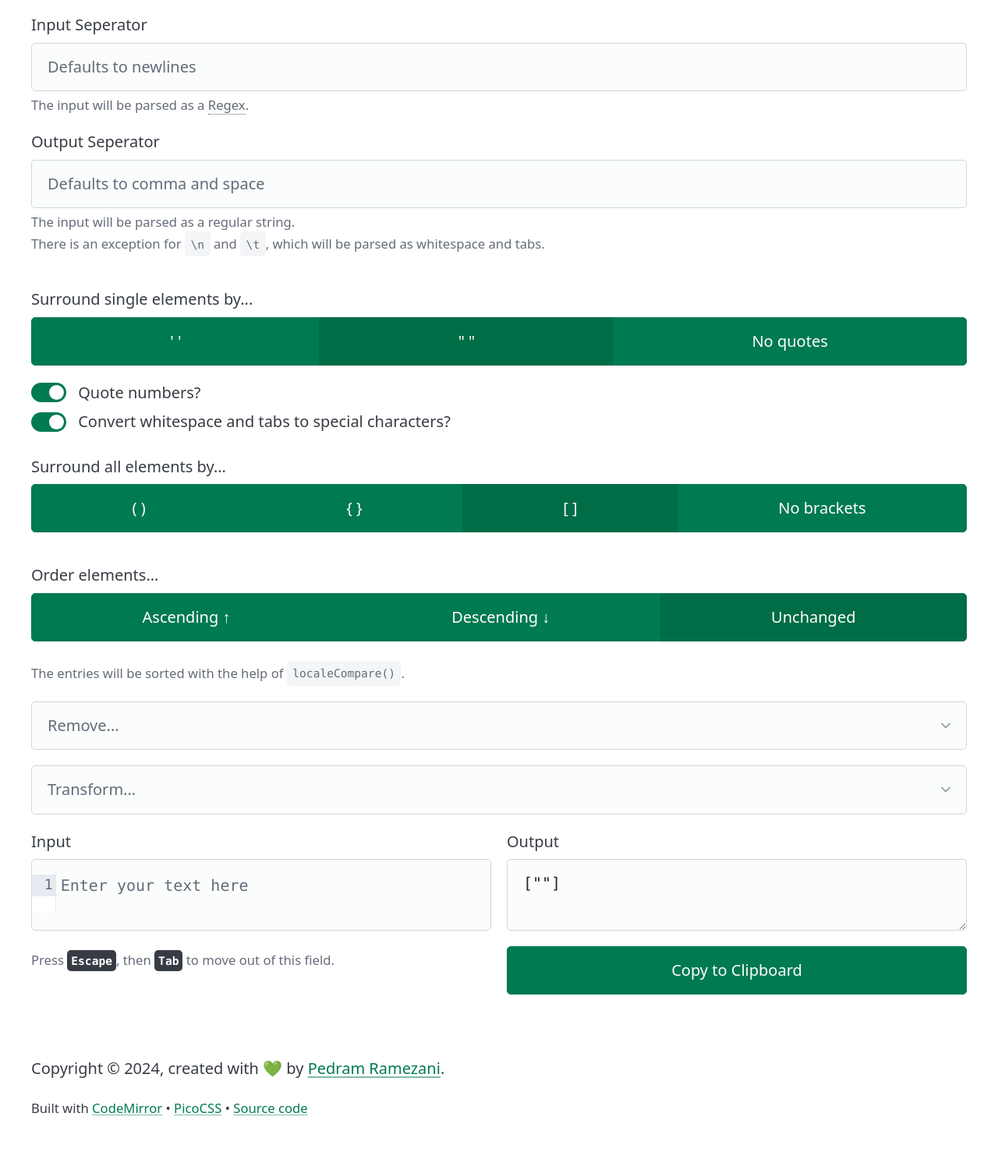
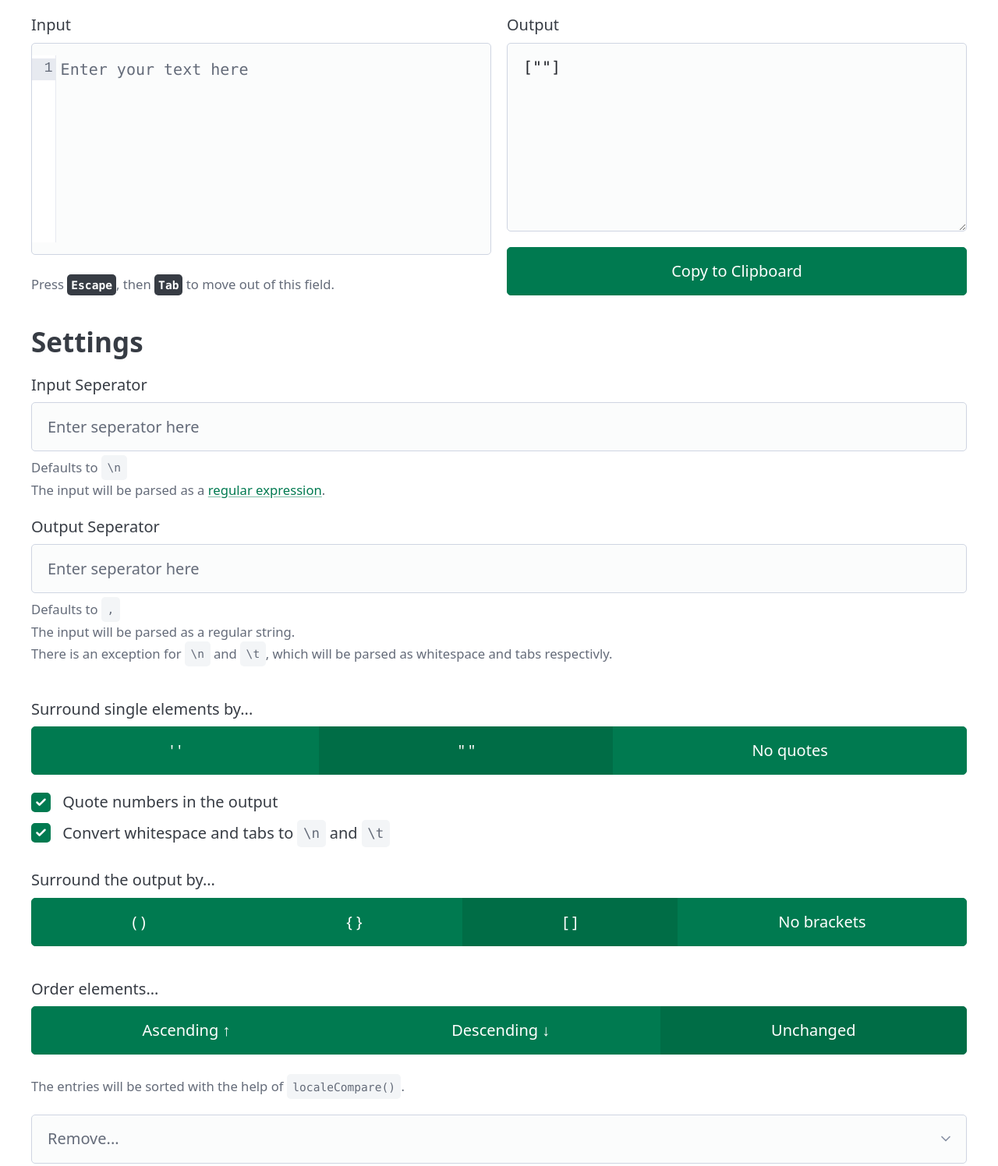
Before and after one commit to pedRamezani/listify, a website built with Vite: page index.html in a window 1280 px wide. Shown: the part 225-1721 px from the top of the page at 78% size. Before the commit the page ends 1681 px from the top, so only its background shows below. Built offline with nearby package versions, Linux system fonts and the light colour scheme.

Commit message:
UX improvements

```diff
--- a/index.html
+++ b/index.html
@@ -70,32 +70,58 @@
           purposes.
         </p>
       </hgroup>
+      <!-- Input & Output -->
+      <div class="grid mb">
+        <div>
+          <fieldset>
+            <div class="label">Input</div>
+            <div id="input"></div>
+          </fieldset>
+          <small>
+            Press <kbd>Escape</kbd>, then <kbd>Tab</kbd> to move out of this
+            field.
+          </small>
+        </div>
+        <fieldset class="flex-col">
+          <label for="output">Output</label>
+          <textarea
+            id="output"
+            name="output"
+            placeholder="Output will appear here"
+            aria-label="Output area"
+            readonly
+          ></textarea>
+          <button id="copy">Copy to Clipboard</button>
+        </fieldset>
+      </div>
+      <h2>Settings</h2>
       <!-- Seperators -->
       <fieldset>
         <label for="input-seperator">Input Seperator</label>
         <input
           type="text"
           name="input-seperator"
-          placeholder="Defaults to newlines"
+          placeholder="Enter seperator here"
           aria-label="Seperator"
         />
         <small
-          >The input will be parsed as a
-          <abbr title="Regular Expression" data-tooltip="Regular Expression"
-            >Regex</abbr
+          >Defaults to <code>\n</code><br />The input will be parsed as a
+          <a href="https://en.wikipedia.org/wiki/Regular_expression"
+            >regular expression</a
           >.
         </small>
         <label for="output-seperator">Output Seperator</label>
         <input
           type="text"
           name="output-seperator"
-          placeholder="Defaults to comma and space"
+          placeholder="Enter seperator here"
           aria-label="Seperator"
         />
         <small
-          >The input will be parsed as a regular string.<br />There is an
-          exception for <code>\n</code> and <code>\t</code>, which will be
-          parsed as whitespace and tabs.</small
+          >Defaults to <code>, </code><br />The input will be parsed as a
+          regular string.<br />There is an exception for <code>\n</code> and
+          <code>\t</code>, which will be parsed as whitespace and tabs
+          respectivly.</small
         >
       </fieldset>
       <!-- Single Elements -->
@@ -107,17 +133,17 @@
           <button data-quote="">No quotes</button>
         </div>
         <label>
-          <input name="quote-numbers" type="checkbox" role="switch" checked />
-          Quote numbers?
+          <input name="quote-numbers" type="checkbox" checked />
+          Quote numbers in the output
         </label>
         <label>
-          <input name="convert-special" type="checkbox" role="switch" checked />
-          Convert whitespace and tabs to special characters?
+          <input name="convert-special" type="checkbox" checked />
+          Convert whitespace and tabs to <code>\n</code> and <code>\t</code>
         </label>
       </fieldset>
       <!-- All Elements -->
       <fieldset>
-        <div class="label">Surround all elements by...</div>
+        <div class="label">Surround the output by...</div>
         <div role="group">
           <button data-bracket="()">(&nbsp;)</button>
           <button data-bracket="{}">{&nbsp;}</button>
@@ -214,30 +240,6 @@
           </li>
         </ul>
       </details>
-      <!-- Input & Output -->
-      <div class="grid mb">
-        <div>
-          <fieldset>
-            <div class="label">Input</div>
-            <div id="input"></div>
-          </fieldset>
-          <small>
-            Press <kbd>Escape</kbd>, then <kbd>Tab</kbd> to move out of this
-            field.
-          </small>
-        </div>
-        <fieldset class="flex-col">
-          <label for="output">Output</label>
-          <textarea
-            id="output"
-            name="output"
-            placeholder="Output will appear here"
-            aria-label="Output area"
-            readonly
-          ></textarea>
-          <button id="copy">Copy to Clipboard</button>
-        </fieldset>
-      </div>
     </main>
     <footer class="container">
       <p>
--- a/public/css/index.css
+++ b/public/css/index.css
@@ -34,6 +34,8 @@
 
   width: 100%;
   overflow: auto;
+  display: flex;
+  flex-direction: row;
 
   font-size: 1rem;
   line-height: var(--pico-line-height);
@@ -48,8 +50,9 @@
   --pico-background-color: var(--pico-form-element-active-background-color);
 }
 
-#input .cm-editor .cm-scroller {
-  font-family: var(--pico-font-family-monospace);
+#input .cm-editor {
+  width: 0;
+  flex-grow: 1;
 }
 
 #input .cm-editor .cm-content {
--- a/src/index.ts
+++ b/src/index.ts
@@ -36,7 +36,7 @@ import {
 } from "@codemirror/autocomplete";
 import { lintKeymap } from "@codemirror/lint";
 
-const darkTheme = EditorView.theme(
+const theme = EditorView.theme(
   {
     // Reset
     "&.cm-focused": {
@@ -48,6 +48,7 @@ const darkTheme = EditorView.theme(
       backgroundColor: "var(--pico-background-color)",
       transition:
         "background-color var(--pico-transition),color var(--pico-transition)",
+      minHeight: "30vh",
       maxHeight: "60vh",
     },
     ".cm-scroller": { overflow: "auto" },
@@ -89,7 +90,7 @@ const darkTheme = EditorView.theme(
 );
 
 const baseExtensions = [
-  darkTheme,
+  theme,
   lineNumbers({
     formatNumber: (lineNo, _) => lineNo.toString().padStart(2, "\u00A0"),
   }),
```
